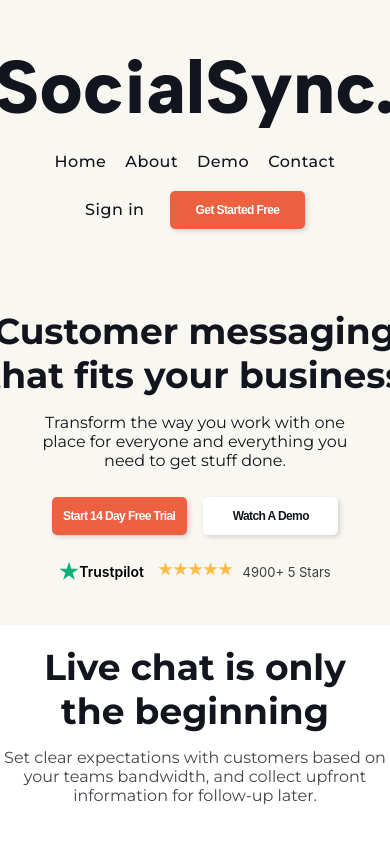
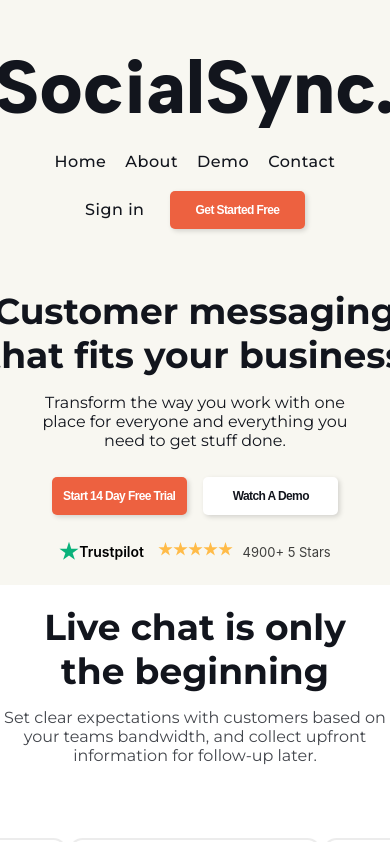
Before and after one commit to akinevans/socialsync, a React (Create React App) app: page / in a window 390 px wide. Shown: the top 842 px of the page. Built offline with nearby package versions, Linux system fonts and the light colour scheme.

Commit message:
Update Hero component styling - reduce component height

```diff
--- a/src/components/Hero.css
+++ b/src/components/Hero.css
@@ -101,7 +101,8 @@
 
 @media (max-width: 1000px) {
   .hero-outer-wrapper {
-    height: 350px;
+    height: 310px;
+    /* border: 2px solid red; */
   }
 
   .hero-inner-wrapper {
```
Also changed, not shown: 1 other file (tests, documents, lock files or other folders).
